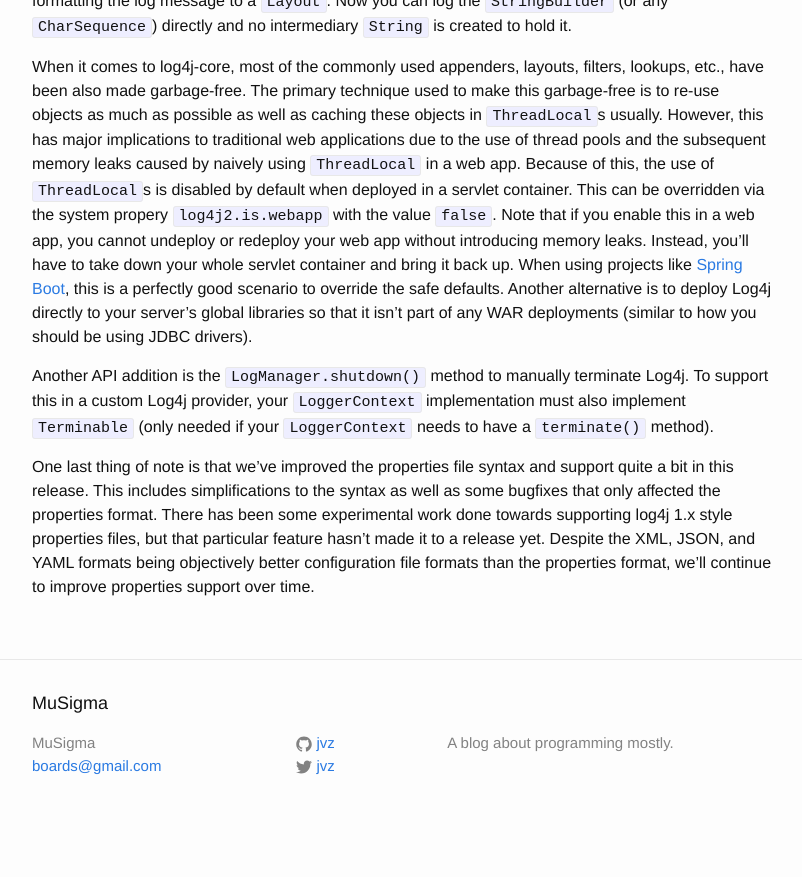
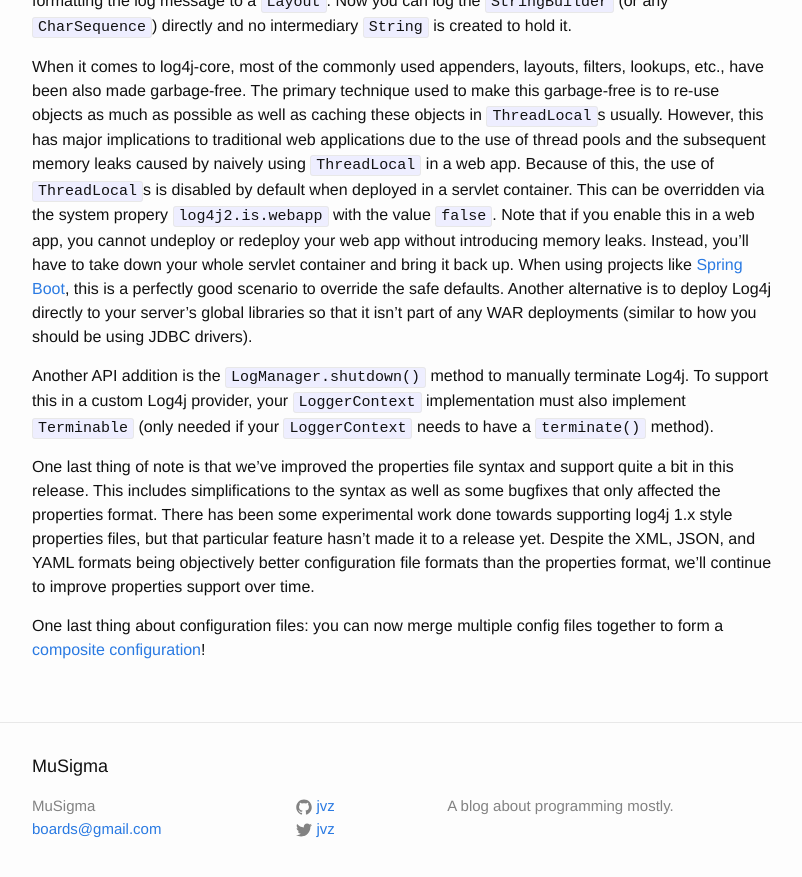
Before and after one commit to jvz/musigma.blog, a Jekyll site: the page built from _posts/2016-05-29-log4j-2.6.md, in a window 1280 px wide and 900 px high, scrolled down 1197 px. Shown: the top 877 px of the window, without its empty margins (238-1040 px from the left). Built offline with Jekyll 4.4.1, drawn with Linux system fonts in a browser that asks for light colours; before the commit the page ends 2034 px from its top, so only the background shows below that.

Commit message:
Add composite config link to log4j 2.6 post

```diff
--- a/_posts/2016-05-29-log4j-2.6.md
+++ b/_posts/2016-05-29-log4j-2.6.md
@@ -88,8 +88,12 @@ but that particular feature hasn't made it to a release yet. Despite the XML,
 JSON, and YAML formats being objectively better configuration file formats than
 the properties format, we'll continue to improve properties support over time.
 
+One last thing about configuration files: you can now merge multiple config
+files together to form a [composite configuration][composite]!
+
 [gcfree]: https://issues.apache.org/jira/browse/LOG4J2-1270
 [cd]: http://martinfowler.com/bliki/ContinuousDelivery.html
 [cl]: https://logging.apache.org/log4j/2.x/changes-report.html#a2.6
 [perf]: https://logging.apache.org/log4j/2.x/performance.html
 [sb]: http://projects.spring.io/spring-boot/
+[composite]: https://logging.apache.org/log4j/2.x/manual/configuration.html#CompositeConfiguration
```
